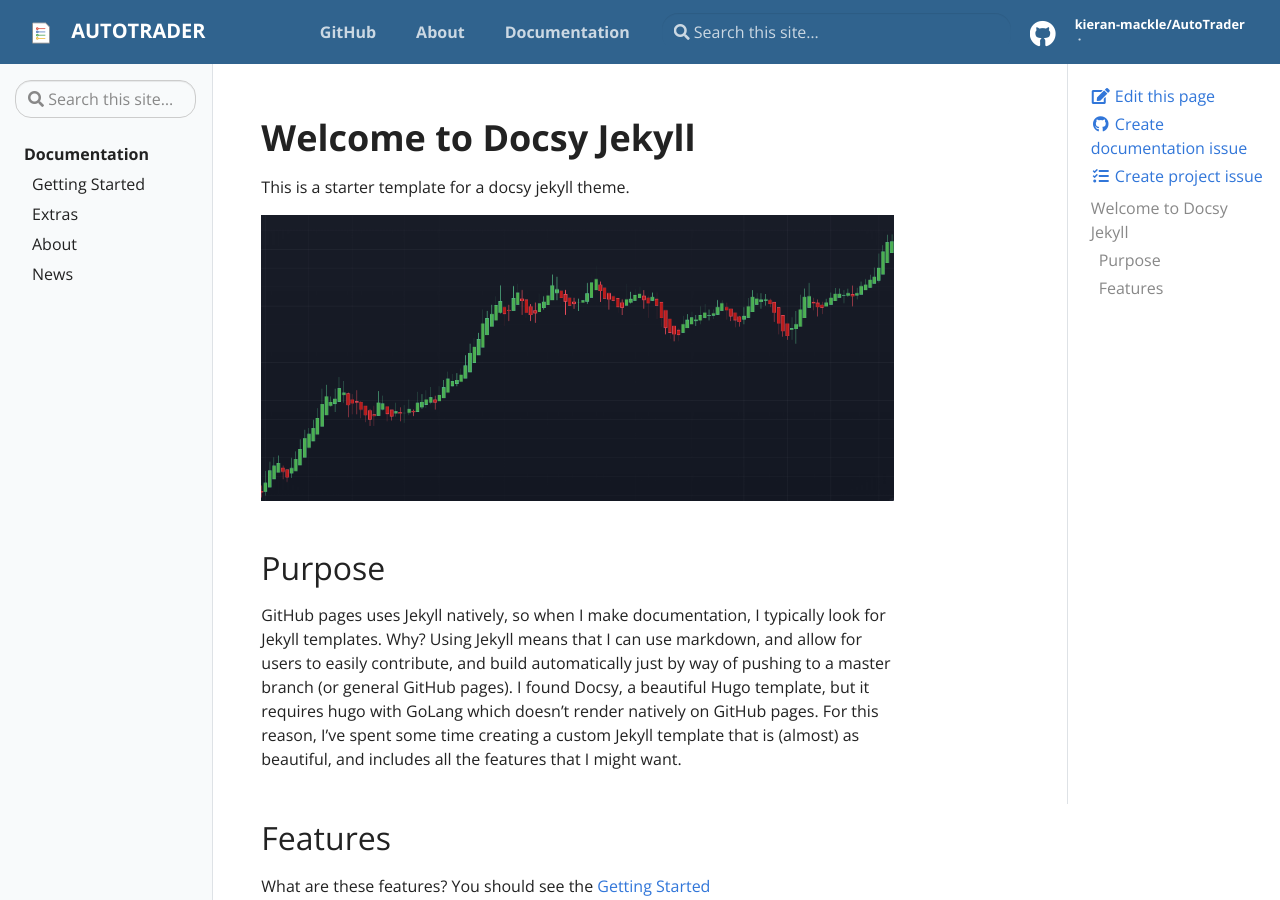
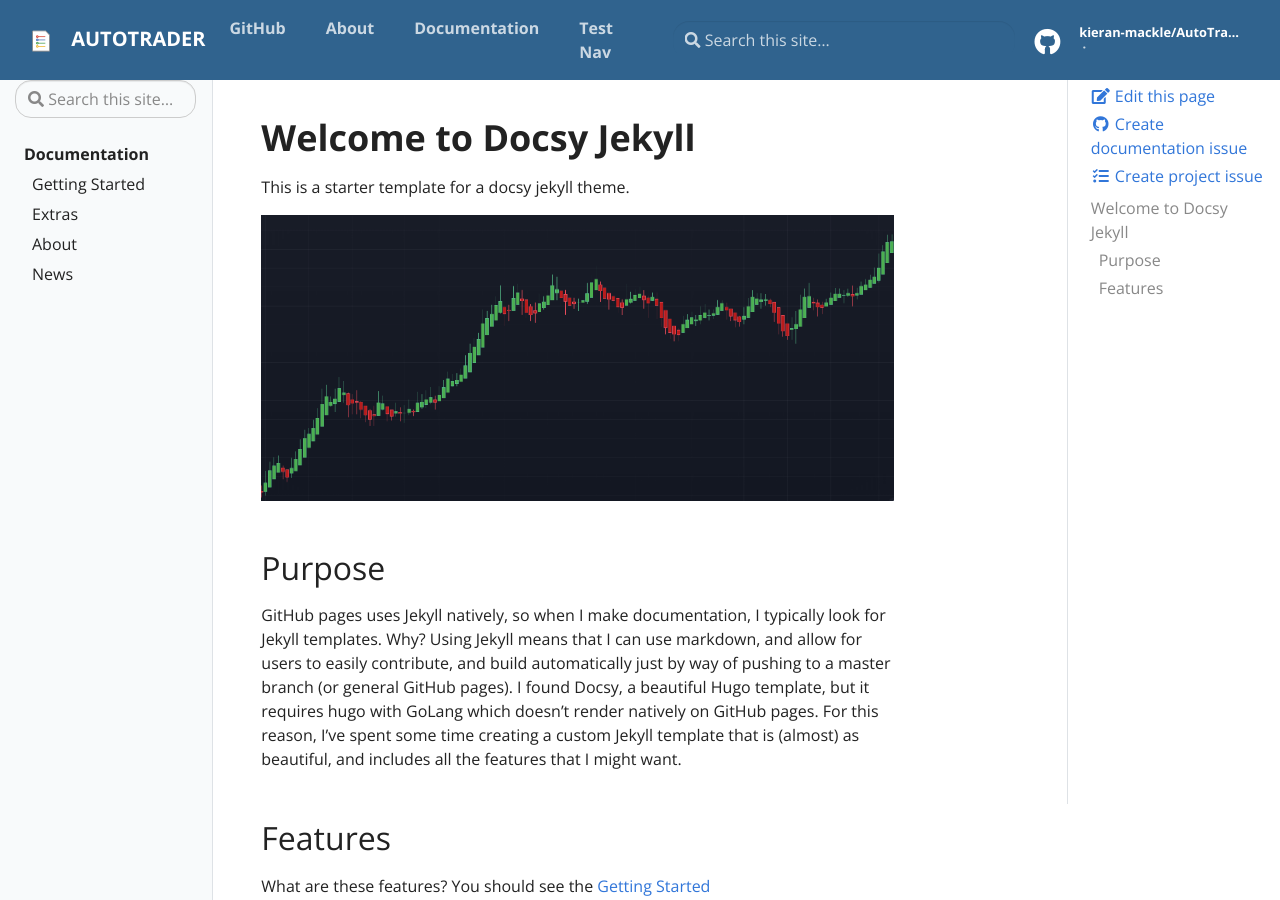
Before and after one commit to kieran-mackle/AutoTrader, a Jekyll site: the page built from docs/pages/index.md, in a window 1280 px wide and 900 px high. Built offline with Jekyll 4.4.1, drawn with Linux system fonts in a browser that asks for light colours.

Commit message:
Update navigation.yml

```diff
--- a/docs/_data/navigation.yml
+++ b/docs/_data/navigation.yml
@@ -2,3 +2,5 @@
   url: about
 - title: Documentation
   url: docs
+- title: Test Nav
+  url: test
```
